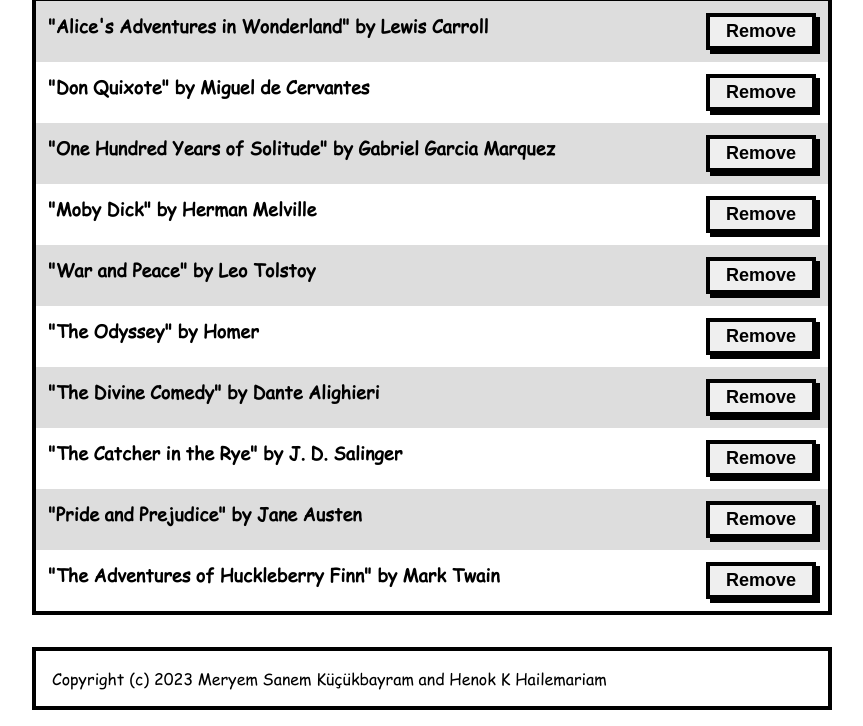
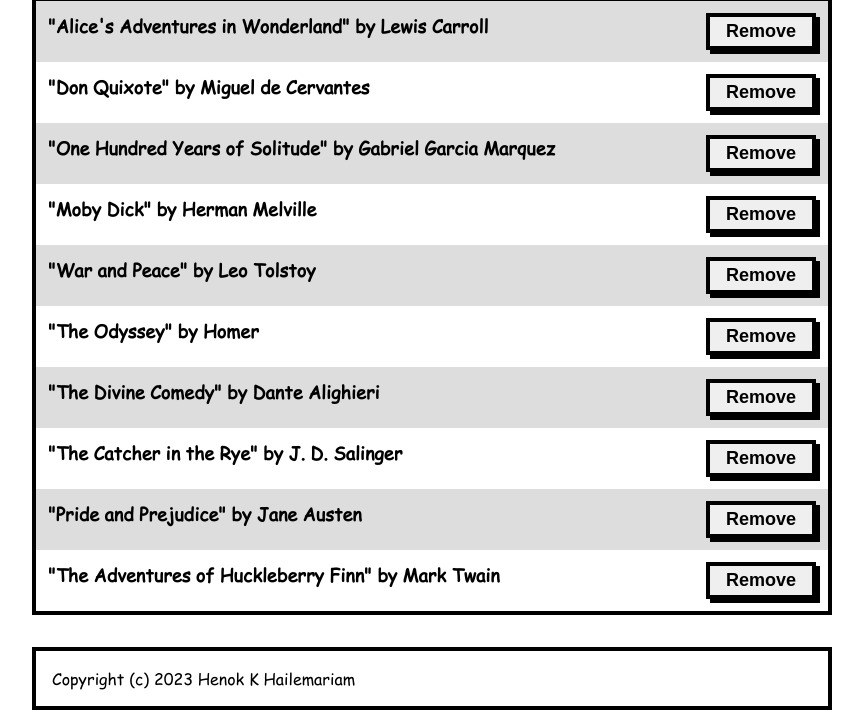
Before and after one commit to henokkhm/microverse-module-2-awesome-books-es6, a website with bundled scripts: page index.html in a window 1280 px wide. Shown: the part 178-904 px from the top of the page, without its empty margins (208-1071 px from the left). Built offline with nearby package versions, Linux system fonts and the light colour scheme.

Commit message:
Remove coding partner's name

```diff
--- a/index.html
+++ b/index.html
@@ -72,7 +72,7 @@
         </section>
       </main>
       <footer class="footer">
-        Copyright (c) 2023 Meryem Sanem Küçükbayram and Henok K Hailemariam
+        Copyright (c) 2023 Henok K Hailemariam
       </footer>
     </div>
   </body>
```
